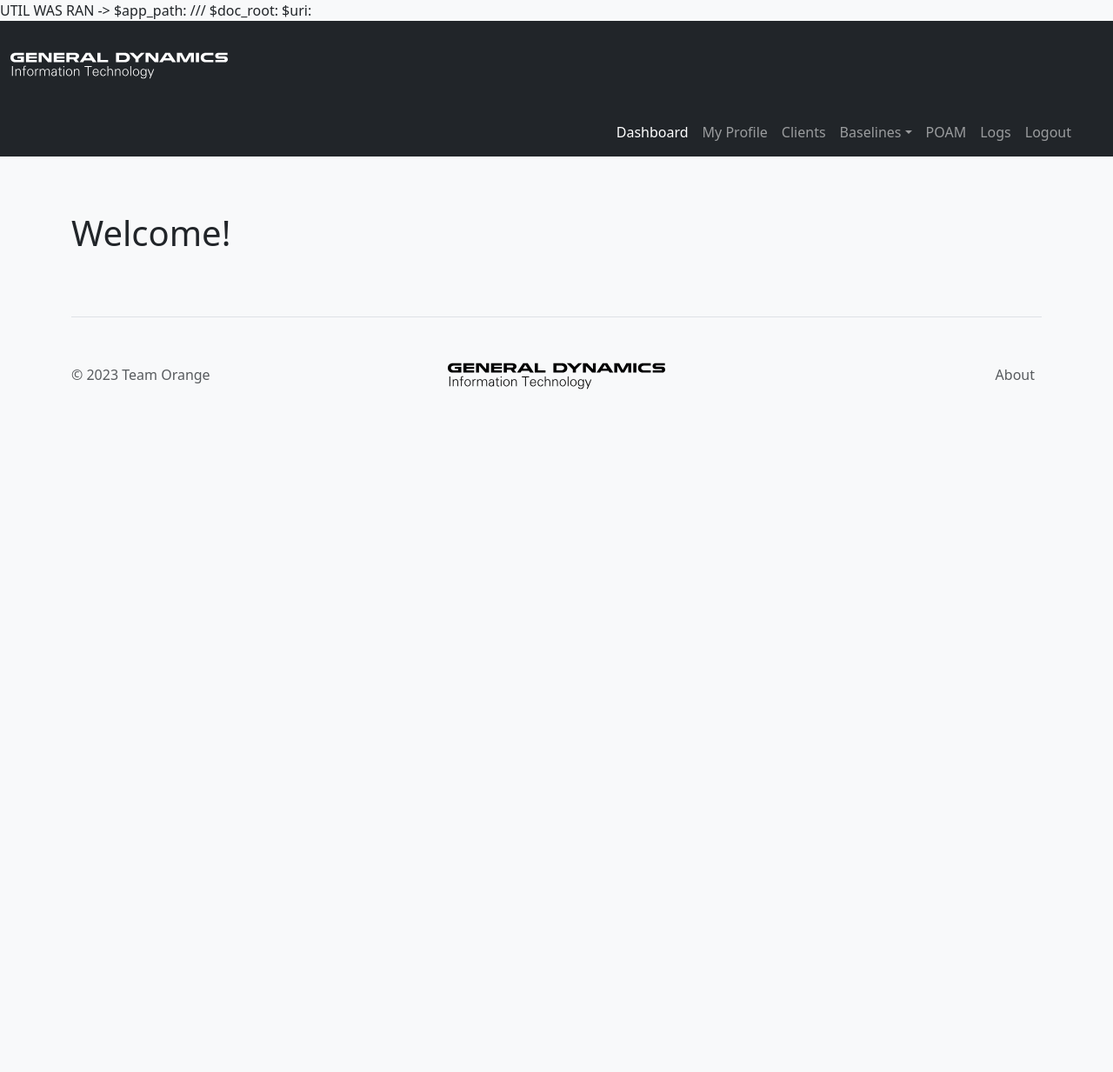
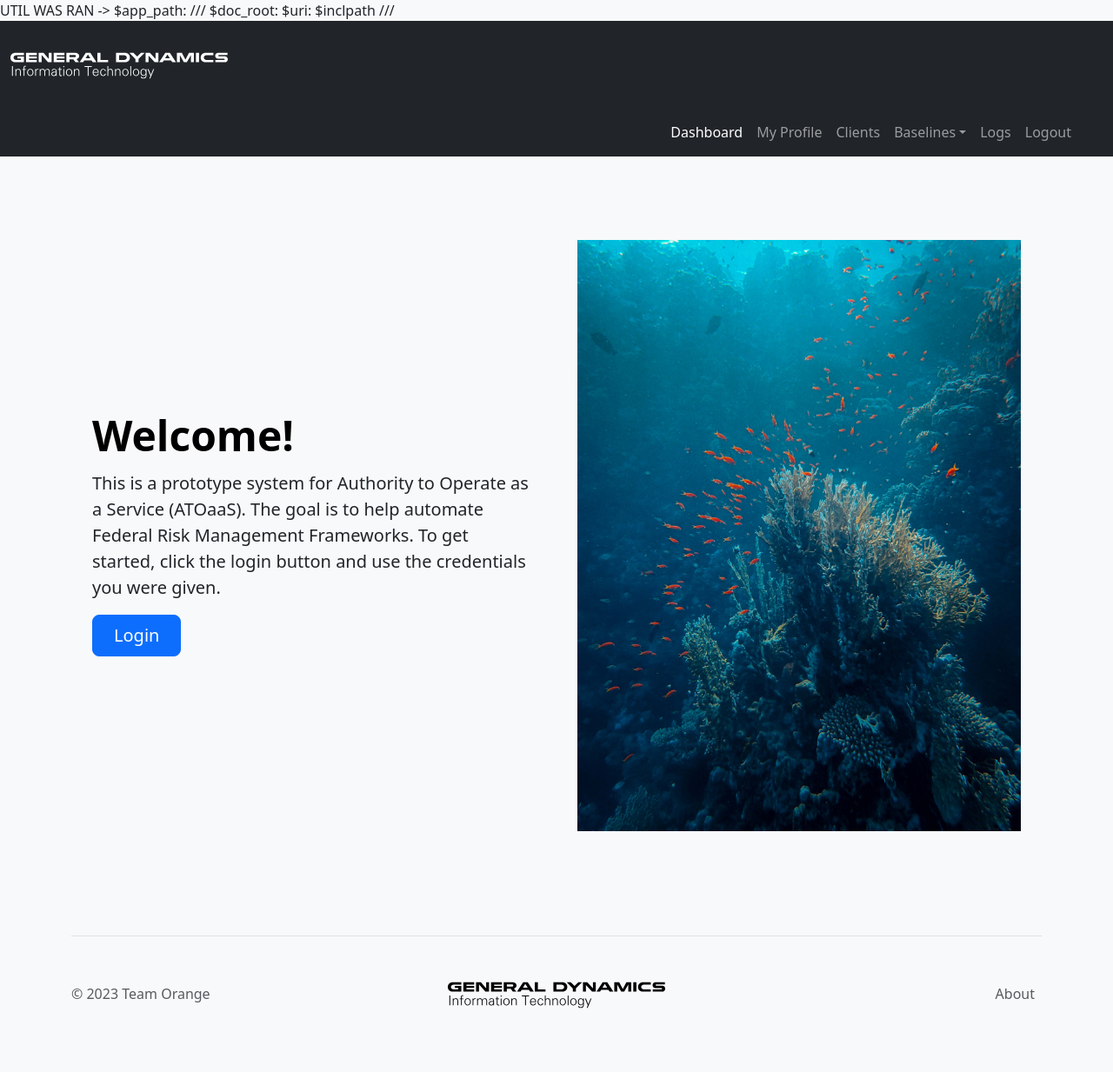
Before and after one commit to awil/Advanced-Systems-Capstone-Project, a PHP site: page /AdvSys/ in a window 1280 px wide. Shown: the whole page at 87% size. Before the commit the page ends 448 px from the top, so only its background shows below. Run offline with PHP 8.4, Linux system fonts and the light colour scheme; the visitor is signed in with stand-in values (Sample User, id 1); data that the repository does not hold is empty.

Commit message:
Latest Version

```diff
--- a/app/config/url_redirect.php
+++ b/app/config/url_redirect.php
@@ -4,7 +4,7 @@
 
     echo 'url_redirect.php -> page: '.$page;
 
-    header('location: '.URLROOT.'/'.$page);
+    header('location: '.$app_path.'/'.$page);
   }
 
 
--- a/app/config/util.php
+++ b/app/config/util.php
@@ -4,7 +4,7 @@
     // Get the application path
     $uri = filter_input(INPUT_SERVER, 'REQUEST_URI', FILTER_SANITIZE_STRING);
     $dirs = explode('/', $uri);
-    $app_path = '/' . $dirs[1] . '/' . $dirs[2] . '/';
+    $app_path = '/' . $dirs[1] . '/' . $dirs[2]. '/';
 
     set_include_path($doc_root . $app_path);
 
@@ -22,7 +22,7 @@
     // require_once('install.php');
     // install();
 
-    echo 'UTIL WAS RAN -> $app_path: '.$app_path.' $doc_root: '.$doc_root.' $uri: '.$uri;
+    echo 'UTIL WAS RAN -> $app_path: '.$app_path.' $doc_root: '.$doc_root.' $uri: '.$uri.' $inclpath '.get_include_path();
 
     // Error handling
     function display_error($error_message) {
--- a/app/config/valid_admin.php
+++ b/app/config/valid_admin.php
@@ -1,6 +1,6 @@
 <?php
     // make sure the user is logged in as a valid administrator
     if (!isset($_SESSION['adm_id'])) {
-        header('Location: ' . URLROOT . '/controllers/admin/' );
+        header('Location: ' . $app_path . '/controllers/admin/' );
     }
 ?>
--- a/app/controllers/index.php
+++ b/app/controllers/index.php
@@ -83,6 +83,10 @@ switch ($action) {
             include '../views/login.php';
             break;
         }
+
+    case 'about':
+        include('../views/about.php');
+        break;
     case 'logout':
         $_SESSION = [];
         include('../index.php');
--- a/app/views/footer.php
+++ b/app/views/footer.php
@@ -1,5 +1,10 @@
 </main>
-
+<?php
+                        /* Show menu items if user is logged in. */
+                        $account_url = $app_path.'controllers/?action=view_login';
+                        $about_url = $app_path.'controllers/?action=about';
+                        $logout_url = $app_path.'controllers/client?action=logout';
+                    ?>
 <!-- Footer - Begin -->
 <div class="container">
   <footer class="d-flex flex-wrap justify-content-between align-items-center py-3 my-4 border-top">
@@ -12,7 +17,7 @@
             </a>
 
     <ul class="nav col-md-4 justify-content-end">
-      <li class="nav-item"><a href="#" class="nav-link px-2 text-body-secondary">About</a></li>
+      <li class="nav-item"><a href="<?php echo $about_url ?>" class="nav-link px-2 text-body-secondary">About</a></li>
     </ul>
   </footer>
 </div>
--- a/app/views/home.php
+++ b/app/views/home.php
@@ -1,14 +1,27 @@
 <?php
     include 'views/header.php'; ?>
 
-<div class="d-flex flex-wrap justify-content-between align-items-center py-3 my-4">
-    <div class="row my-4 justify-content-center">
-        <div class="justify-content-center">
-        <h1>Welcome!</h1>
+<?php
+                        /* Show menu items if user is logged in. */
+                        $account_url = $app_path.'controllers/?action=view_login';
 
+                    ?>
+
+
+<div class="container col-xxl-8 px-4 py-5">
+    <div class="row flex-lg-row-reverse align-items-center g-5 py-5">
+      <div class="col-10 col-sm-8 col-lg-6">
+        <img src="views/img/francesco-ungaro-8AaKYZZxoN4-unsplash.jpg" class="d-block mx-lg-auto img-fluid" alt="Bootstrap Themes" width="700" height="500" loading="lazy">
+      </div>
+      <div class="col-lg-6">
+        <h1 class="display-5 fw-bold text-body-emphasis lh-1 mb-3">Welcome!</h1>
+        <p class="lead">This is a prototype system for Authority to Operate as a Service (ATOaaS). The goal is to help automate Federal Risk Management Frameworks. To get started, click the login button and use the credentials you were given.</p>
+        <div class="d-grid gap-2 d-md-flex justify-content-md-start">
+            <a href="<?php echo $account_url ?>" class="btn btn-primary btn-lg px-4 me-md-2">Login</a>
         </div>
+      </div>
     </div>
-</div>
+  </div>
 
 
 <?php include 'views/footer.php'; ?>
--- a/app/views/nav_bar_admin.php
+++ b/app/views/nav_bar_admin.php
@@ -37,9 +37,9 @@
                         <li><a class="dropdown-item" href="<?php echo $app_path.'controllers/baseline?action=start_baseline'?>">Create</a></li>
                     </ul>
                     </li>
-                    <li class="nav-item col-7 col-lg-auto">
+                    <!-- <li class="nav-item col-7 col-lg-auto">
                         <a class="nav-link py-2 px-0 px-lg-2" href="" >POAM</a>
-                    </li>
+                    </li> -->
                     <li class="nav-item col-7 col-lg-auto">
                         <a class="nav-link py-2 px-0 px-lg-2" href="<?php echo $app_path.'controllers/admin?action=view_log'?>" >Logs</a>
                     </li>
```
Also changed, not shown: app/views/about.php (added, +51 -0 lines), app/views/img/awilliams.jpg (added), app/views/img/bheptinstall.jpg (added), app/views/img/jwyandon.jpg (added), app/views/img/mshamblin.jpg (added), app/views/img/pblanchard.jpg (added), app/views/img/smasson.jpg (added).
